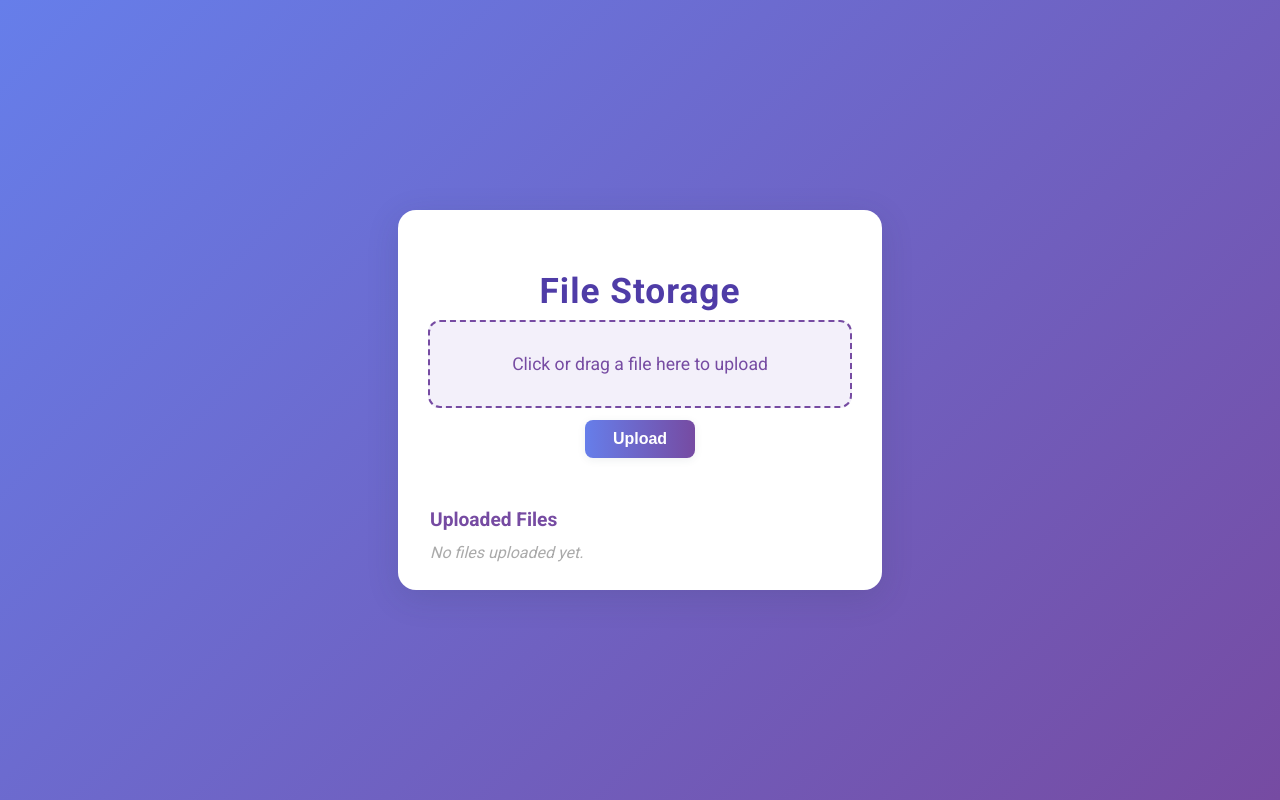
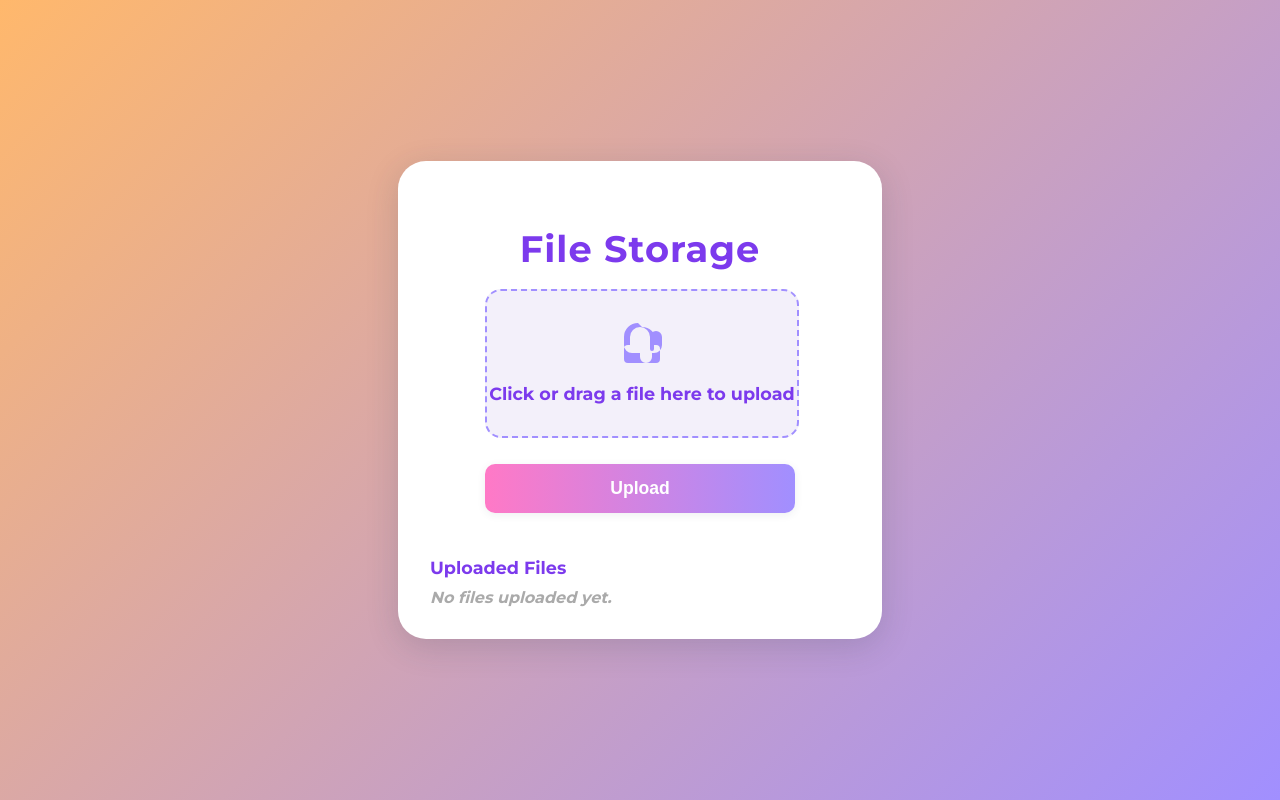
Before and after one commit to HarshzRoy/AWS-File-Storage, a Flask app: page / in a window 1280 px wide. Run offline with Flask 3, Linux system fonts and the light colour scheme; the visitor is signed in with stand-in values (Sample User, id 1); data that the repository does not hold is empty.

Commit message:
Enhance index.html UI and functionality: updated styles, changed font, improved layout, added drag-and-drop support for file uploads, and implemented share link feature for uploaded files.

```diff
--- a/templates/index.html
+++ b/templates/index.html
@@ -2,16 +2,16 @@
 <html lang="en">
 
 <head>
-    <meta charset="UTF-8">
-    <meta name="viewport" content="width=device-width, initial-scale=1.0">
+    <meta charset="UTF-8" />
+    <meta name="viewport" content="width=device-width, initial-scale=1.0" />
     <title>File Storage</title>
-    <link href="https://fonts.googleapis.com/css2?family=Roboto:wght@400;700&display=swap" rel="stylesheet">
+    <link href="https://fonts.googleapis.com/css2?family=Montserrat:wght@700&display=swap" rel="stylesheet">
     <style>
         body {
             min-height: 100vh;
             margin: 0;
-            background: linear-gradient(135deg, #667eea 0%, #764ba2 100%);
-            font-family: 'Roboto', Arial, sans-serif;
+            background: linear-gradient(135deg, #ffb86c 0%, #a18fff 100%);
+            font-family: 'Montserrat', Arial, sans-serif;
             display: flex;
             align-items: center;
             justify-content: center;
@@ -19,110 +19,125 @@
 
         .container {
             background: #fff;
-            border-radius: 18px;
-            box-shadow: 0 8px 32px rgba(44, 62, 80, 0.15);
+            border-radius: 28px;
+            box-shadow: 0 8px 32px rgba(44, 62, 80, 0.18);
             max-width: 420px;
             width: 100%;
-            padding: 36px 32px 28px 32px;
+            padding: 40px 32px 32px 32px;
             margin: 40px 0;
             display: flex;
             flex-direction: column;
             align-items: center;
+            animation: popin 0.7s cubic-bezier(.68, -0.55, .27, 1.55);
+        }
+
+        @keyframes popin {
+            0% {
+                transform: scale(0.8);
+                opacity: 0;
+            }
+
+            100% {
+                transform: scale(1);
+                opacity: 1;
+            }
         }
 
         h1 {
             font-weight: 700;
-            font-size: 2.2rem;
-            margin-bottom: 8px;
-            color: #4f3ca7;
+            font-size: 2.3rem;
+            margin-bottom: 18px;
+            color: #7c3aed;
             letter-spacing: 1px;
+            text-align: center;
         }
 
-        h2 {
-            font-size: 1.2rem;
-            color: #764ba2;
-            margin-bottom: 12px;
-            margin-top: 32px;
-            font-weight: 700;
-        }
-
-        .upload-form {
+        .drop-area {
+            border: 2.5px dashed #a18fff;
+            border-radius: 16px;
+            background: #f3f0fa;
+            color: #7c3aed;
+            font-size: 1.1rem;
+            padding: 32px 0;
             width: 100%;
+            text-align: center;
+            margin-bottom: 18px;
+            cursor: pointer;
+            transition: background 0.2s, border 0.2s;
+            position: relative;
             display: flex;
             flex-direction: column;
             align-items: center;
-            margin-bottom: 18px;
+            gap: 8px;
         }
 
-        .upload-label {
-            background: #f3f0fa;
-            border: 2px dashed #764ba2;
-            border-radius: 12px;
-            padding: 32px 0;
-            width: 100%;
-            text-align: center;
-            color: #764ba2;
-            font-size: 1.1rem;
-            cursor: pointer;
-            margin-bottom: 12px;
-            transition: background 0.2s, border 0.2s;
+        .drop-area:hover,
+        .drop-area.dragover {
+            background: #ffe6f7;
+            border-color: #ff79c6;
+            color: #ff79c6;
         }
 
-        .upload-label:hover {
-            background: #e9e4f5;
-            border-color: #4f3ca7;
-        }
-
-        #fileInput {
-            display: none;
+        .drop-area svg {
+            width: 48px;
+            height: 48px;
+            margin-bottom: 4px;
+            color: #a18fff;
+            transition: color 0.2s;
         }
 
         .upload-btn {
-            background: linear-gradient(90deg, #667eea 0%, #764ba2 100%);
+            background: linear-gradient(90deg, #ff79c6 0%, #a18fff 100%);
             color: #fff;
             border: none;
-            border-radius: 8px;
-            padding: 10px 28px;
-            font-size: 1rem;
+            border-radius: 10px;
+            padding: 14px 0;
+            font-size: 1.1rem;
             font-weight: 700;
             cursor: pointer;
+            margin-top: 8px;
+            width: 100%;
             box-shadow: 0 2px 8px rgba(44, 62, 80, 0.08);
             transition: background 0.2s, transform 0.1s;
         }
 
         .upload-btn:hover {
-            background: linear-gradient(90deg, #764ba2 0%, #667eea 100%);
+            background: linear-gradient(90deg, #a18fff 0%, #ff79c6 100%);
             transform: translateY(-2px) scale(1.03);
         }
 
         .file-list {
             width: 100%;
-            margin-top: 0;
+            margin-top: 30px;
         }
 
-        #files {
-            margin-top: 0;
+        .file-list h2 {
+            color: #7c3aed;
+            font-size: 1.1rem;
+            margin-bottom: 10px;
+            font-weight: 700;
         }
 
         .file-item {
             display: flex;
             align-items: center;
-            justify-content: space-between;
             background: #f8f7fa;
             border-radius: 7px;
             padding: 10px 16px;
             margin-bottom: 10px;
             box-shadow: 0 1px 4px rgba(44, 62, 80, 0.04);
             transition: box-shadow 0.2s, background 0.2s;
+            gap: 10px;
         }
 
-        .file-item:hover {
-            background: #ede9f6;
-            box-shadow: 0 2px 8px rgba(44, 62, 80, 0.10);
+        .file-item i {
+            color: #ffb86c;
+            margin-right: 10px;
+            font-size: 1.2rem;
         }
 
         .file-link {
-            color: #4f3ca7;
+            color: #7c3aed;
             text-decoration: none;
             font-weight: 500;
             word-break: break-all;
@@ -130,25 +145,39 @@
         }
 
         .file-link:hover {
-            color: #764ba2;
+            color: #ff79c6;
             text-decoration: underline;
         }
 
-        .delete-btn {
-            background: #ff4d6d;
-            color: #fff;
+        .delete-btn,
+        .share-btn {
             border: none;
             border-radius: 6px;
             padding: 6px 16px;
             font-size: 0.95rem;
             font-weight: 700;
             cursor: pointer;
-            margin-left: 12px;
+            margin-left: 8px;
             transition: background 0.2s, transform 0.1s;
         }
 
+        .delete-btn {
+            background: linear-gradient(90deg, #ff79c6 0%, #ffb86c 100%);
+            color: #fff;
+        }
+
         .delete-btn:hover {
-            background: #d7264e;
+            background: linear-gradient(90deg, #ffb86c 0%, #ff79c6 100%);
+            transform: scale(1.07);
+        }
+
+        .share-btn {
+            background: linear-gradient(90deg, #a18fff 0%, #7c3aed 100%);
+            color: #fff;
+        }
+
+        .share-btn:hover {
+            background: linear-gradient(90deg, #7c3aed 0%, #a18fff 100%);
             transform: scale(1.07);
         }
 
@@ -163,66 +192,58 @@
     <div class="container">
         <h1>File Storage</h1>
         <form class="upload-form" id="uploadForm" enctype="multipart/form-data">
-            <label for="fileInput" class="upload-label" id="dropArea">
+            <label for="fileInput" class="drop-area" id="dropArea">
+                <svg fill="none" viewBox="0 0 24 24">
+                    <path fill="#a18fff"
+                        d="M12 2a7 7 0 0 1 7 7c0 1.1-.9 2-2 2h-1V7a5 5 0 0 0-10 0v4H5a2 2 0 0 0-2 2v5a2 2 0 0 0 2 2h14a2 2 0 0 0 2-2v-5a2 2 0 0 0-2-2h-1v2a1 1 0 1 1-2 0V7a3 3 0 0 1 6 0v4a4 4 0 0 1-4 4h-1v2a3 3 0 1 1-6 0v-2H7a4 4 0 0 1-4-4V7a7 7 0 0 1 7-7z" />
+                </svg>
                 <span id="uploadText">Click or drag a file here to upload</span>
-                <input type="file" name="file" id="fileInput" required>
+                <input type="file" name="file" id="fileInput" required style="display:none;">
             </label>
             <button type="submit" class="upload-btn">Upload</button>
         </form>
         <div class="file-list">
             <h2>Uploaded Files</h2>
-            <div id="files"></div>
+            <div id="files"><em>No files uploaded yet.</em></div>
         </div>
     </div>
     <script>
-        // Drag & drop support
         const dropArea = document.getElementById('dropArea');
         const fileInput = document.getElementById('fileInput');
+        const uploadForm = document.getElementById('uploadForm');
+        const uploadText = document.getElementById('uploadText');
+        const filesDiv = document.getElementById('files');
+
+        // Drag & drop support
         dropArea.addEventListener('dragover', (e) => {
             e.preventDefault();
-            dropArea.style.background = '#e9e4f5';
+            dropArea.classList.add('dragover');
         });
         dropArea.addEventListener('dragleave', (e) => {
             e.preventDefault();
-            dropArea.style.background = '';
+            dropArea.classList.remove('dragover');
         });
         dropArea.addEventListener('drop', (e) => {
             e.preventDefault();
-            dropArea.style.background = '';
+            dropArea.classList.remove('dragover');
             if (e.dataTransfer.files.length > 0) {
                 fileInput.files = e.dataTransfer.files;
-                document.getElementById('uploadText').textContent = e.dataTransfer.files[0].name;
+                uploadText.textContent = e.dataTransfer.files[0].name;
             }
         });
         fileInput.addEventListener('change', function () {
             if (fileInput.files.length > 0) {
-                document.getElementById('uploadText').textContent = fileInput.files[0].name;
+                uploadText.textContent = fileInput.files[0].name;
             } else {
-                document.getElementById('uploadText').textContent = 'Click or drag a file here to upload';
+                uploadText.textContent = 'Click or drag a file here to upload';
             }
         });
-        function fetchFiles() {
-            fetch('/files')
-                .then(res => res.json())
-                .then(data => {
-                    const filesDiv = document.getElementById('files');
-                    filesDiv.innerHTML = '';
-                    if (data.files.length === 0) {
-                        filesDiv.innerHTML = '<em>No files uploaded yet.</em>';
-                    } else {
-                        data.files.forEach(file => {
-                            const div = document.createElement('div');
-                            div.className = 'file-item';
-                            div.innerHTML = `<a href="/download/${encodeURIComponent(file)}" class="file-link">${file}</a> <button data-filename="${file}" class="delete-btn">Delete</button>`;
-                            filesDiv.appendChild(div);
-                        });
-                    }
-                });
-        }
-        document.getElementById('uploadForm').addEventListener('submit', function (e) {
+
+        // Handle upload
+        uploadForm.addEventListener('submit', function (e) {
             e.preventDefault();
+            if (fileInput.files.length === 0) return;
             const formData = new FormData();
-            if (fileInput.files.length === 0) return;
             formData.append('file', fileInput.files[0]);
             fetch('/upload', {
                 method: 'POST',
@@ -231,15 +252,42 @@
                 .then(res => res.json())
                 .then(data => {
                     if (data.success) {
+                        uploadText.textContent = 'Click or drag a file here to upload';
+                        fileInput.value = '';
                         fetchFiles();
-                        fileInput.value = '';
-                        document.getElementById('uploadText').textContent = 'Click or drag a file here to upload';
                     } else {
                         alert('Upload failed');
                     }
                 });
         });
+
+        // Fetch and display files
+        function fetchFiles() {
+            fetch('/files')
+                .then(res => res.json())
+                .then(data => {
+                    filesDiv.innerHTML = '';
+                    if (data.files.length === 0) {
+                        filesDiv.innerHTML = '<em>No files uploaded yet.</em>';
+                    } else {
+                        data.files.forEach(file => {
+                            const div = document.createElement('div');
+                            div.className = 'file-item';
+                            div.innerHTML = `
+                <i class='fa-solid fa-file'></i>
+                <a href="/download/${encodeURIComponent(file)}" class="file-link">${file}</a>
+                <button class="share-btn" data-filename="${file}">Share Link</button>
+                <button class="delete-btn" data-filename="${file}">Delete</button>
+              `;
+                            filesDiv.appendChild(div);
+                        });
+                    }
+                });
+        }
         fetchFiles();
+    </script>
+    <link rel="stylesheet" href="https://cdnjs.cloudflare.com/ajax/libs/font-awesome/6.4.2/css/all.min.css" />
+    <script>
         document.addEventListener('click', function (e) {
             if (e.target && e.target.classList.contains('delete-btn')) {
                 const filename = e.target.getAttribute('data-filename');
@@ -255,6 +303,14 @@
                         });
                 }
             }
+            if (e.target && e.target.classList.contains('share-btn')) {
+                const filename = e.target.getAttribute('data-filename');
+                const url = `${window.location.origin}/download/${encodeURIComponent(filename)}`;
+                navigator.clipboard.writeText(url).then(() => {
+                    e.target.textContent = 'Link Copied!';
+                    setTimeout(() => { e.target.textContent = 'Share Link'; }, 1500);
+                });
+            }
         });
     </script>
 </body>
```
